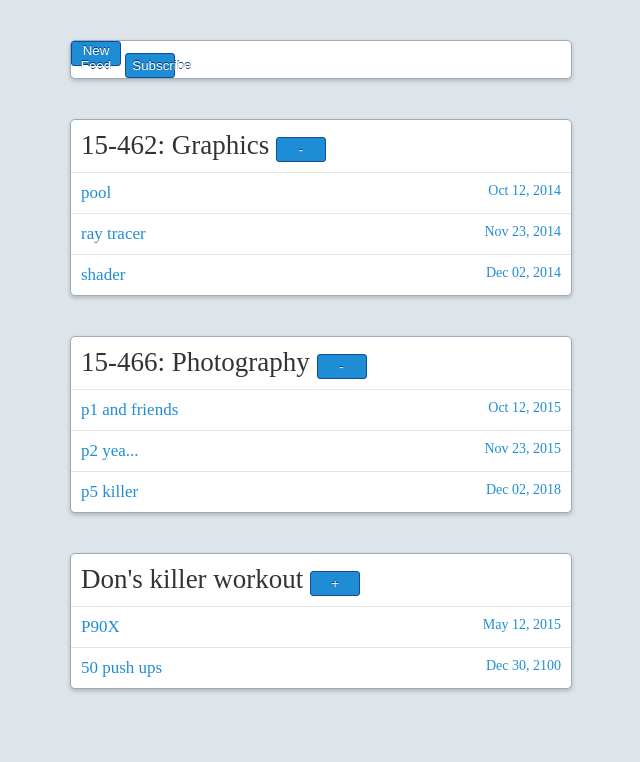
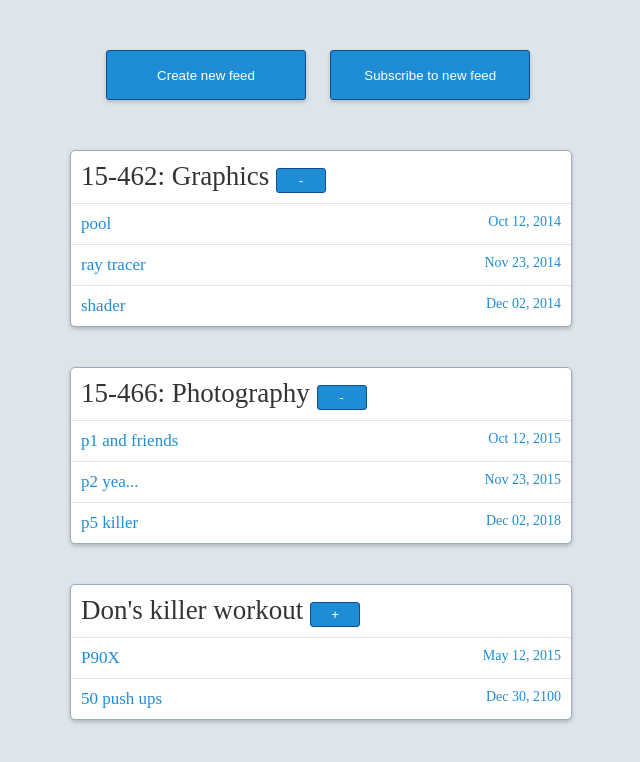
Before and after one commit to donhcd/feedasana, a website: page views/index.html in a window 1280 px wide. Shown: the whole page, without its empty margins (319-959 px from the left). Drawn offline with Linux system fonts and the light colour scheme; files that its build step writes are made by us from their sources; files whose address does not match are found by name.

Commit message:
susan: fixed add feed style

```diff
--- a/assets/css/feedasana.css
+++ b/assets/css/feedasana.css
@@ -9,7 +9,6 @@ body {
 button {
   background: #1f8dd6;
   filter: none;
-  text-shadow: 0 -1px 0 #003366;
   color: #ffffff;
   -webkit-border-radius: 3px;
   -moz-border-radius: 3px;
--- a/assets/css/feeds.css
+++ b/assets/css/feeds.css
@@ -118,3 +118,32 @@
   font-size: 12px;
   color: #333333;
 }
+
+.buttons {
+  width: 450px;
+  margin: 10px auto;
+}
+
+.buttons button {
+  width: 200px;
+  height: 50px;
+  margin: 10px;
+}
+
+.edit-input {
+  display: block;
+  width: 300px;
+  margin: 10px auto;
+}
+
+.no-border {
+  border: none;
+  -webkit-box-shadow: none;
+  box-shadow: none;
+  background: transparent;
+}
+
+.no-border button {
+  -webkit-box-shadow:0px 2px 4px rgba(0,0,0,0.2);
+  box-shadow:0px 2px 4px rgba(0,0,0,0.2);
+}
--- a/assets/js/feedasana-angular.js
+++ b/assets/js/feedasana-angular.js
@@ -39,7 +39,7 @@ feedController = function($scope) {
   $scope.newFeed = function() {
     $scope.curFeed = {name: ""};
   };
-  $scope.feedStates = {NEW: 0, SUBSCRIBE: 1}
+  $scope.feedStates = {NEW: "Create", SUBSCRIBE: "Subscribe"}
   $scope.saveOrSubscribeFeed = function(state) {
     switch(state) {
       case ($scope.feedStates.NEW):
--- a/views/index.html
+++ b/views/index.html
@@ -13,24 +13,27 @@
   </head>
   <body ng-controller="feedController">
     <div class="main-container">
-      <div class="feed-block">
+      <div class="feed-block no-border">
+        <div class="buttons">
           <button class="new-feed"
               ng-click="newFeed(); state=feedStates.NEW"
               ng-show="!curFeed">
-          New Feed
+            Create new feed
           </button>
           <button class="new-feed"
               ng-click="newFeed(); state=feedStates.SUBSCRIBE"
               ng-show="!curFeed">
-          Subscribe
+            Subscribe to new feed
           </button>
+        </div>
         <!--Start: form for adding new feed.-->
         <div ng-show="curFeed"
-            ng-animate="{show: 'task-show', hide:'task-hide'}"
             style="display:none">
-          <input type="text" placeholder="Name of feed" ng-model="curFeed.name">
-          <button ng-click="saveOrSubscribeFeed(state)">Save</button>
-          <button ng-click="curFeed=undefined">Cancel</button>
+          <input class="edit-input" type="text" placeholder="Name of feed" ng-model="curFeed.name">
+          <div class="buttons">
+            <button class="edit" ng-click="saveOrSubscribeFeed(state)">{{state}}</button>
+            <button class="cancel" ng-click="curFeed=undefined">Cancel</button>
+          </div>
         </div>
         <!--End: form for adding new feed.-->
       </div>
```
Lines whose indentation alone changed are shown as unchanged.
